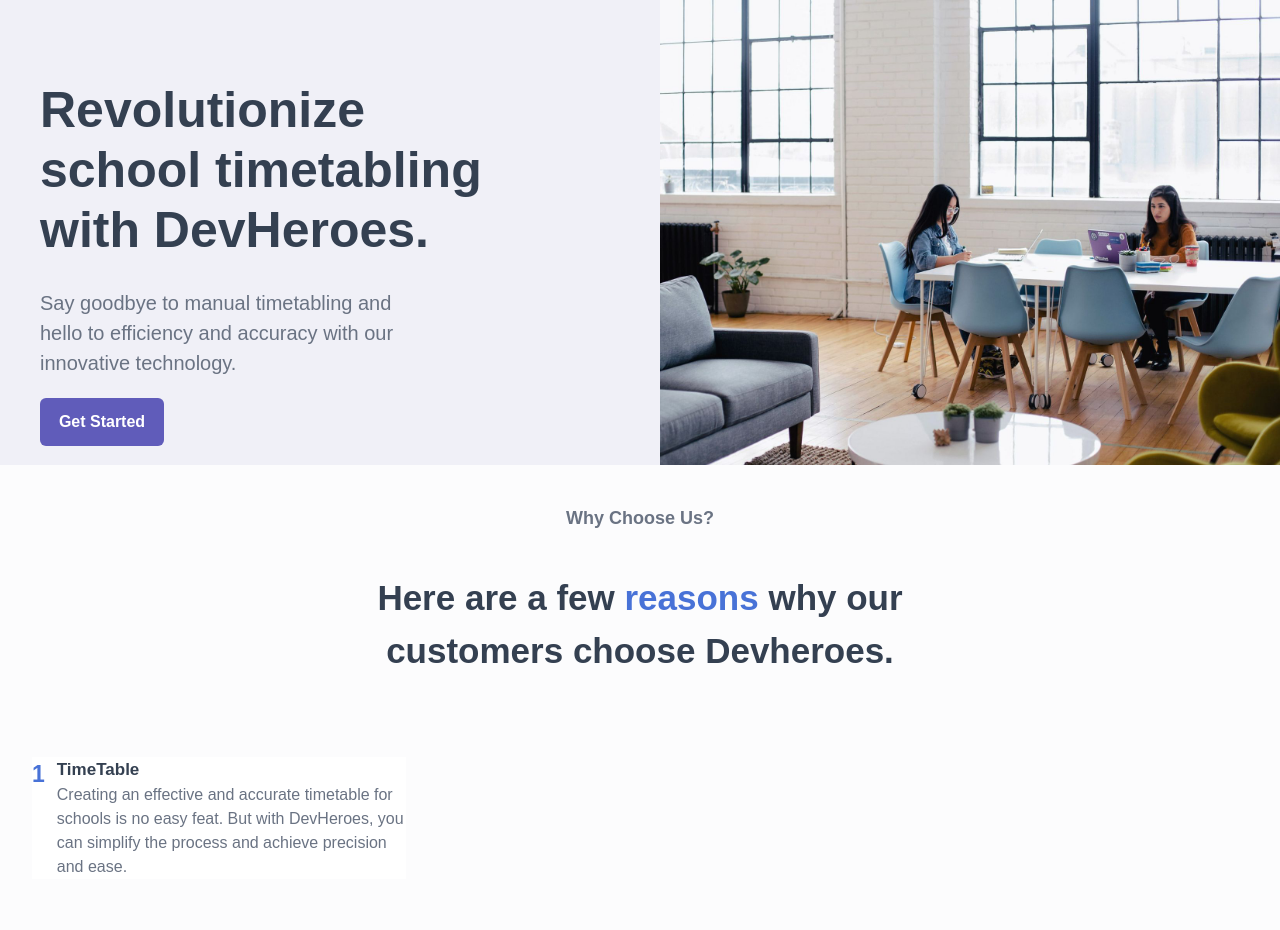
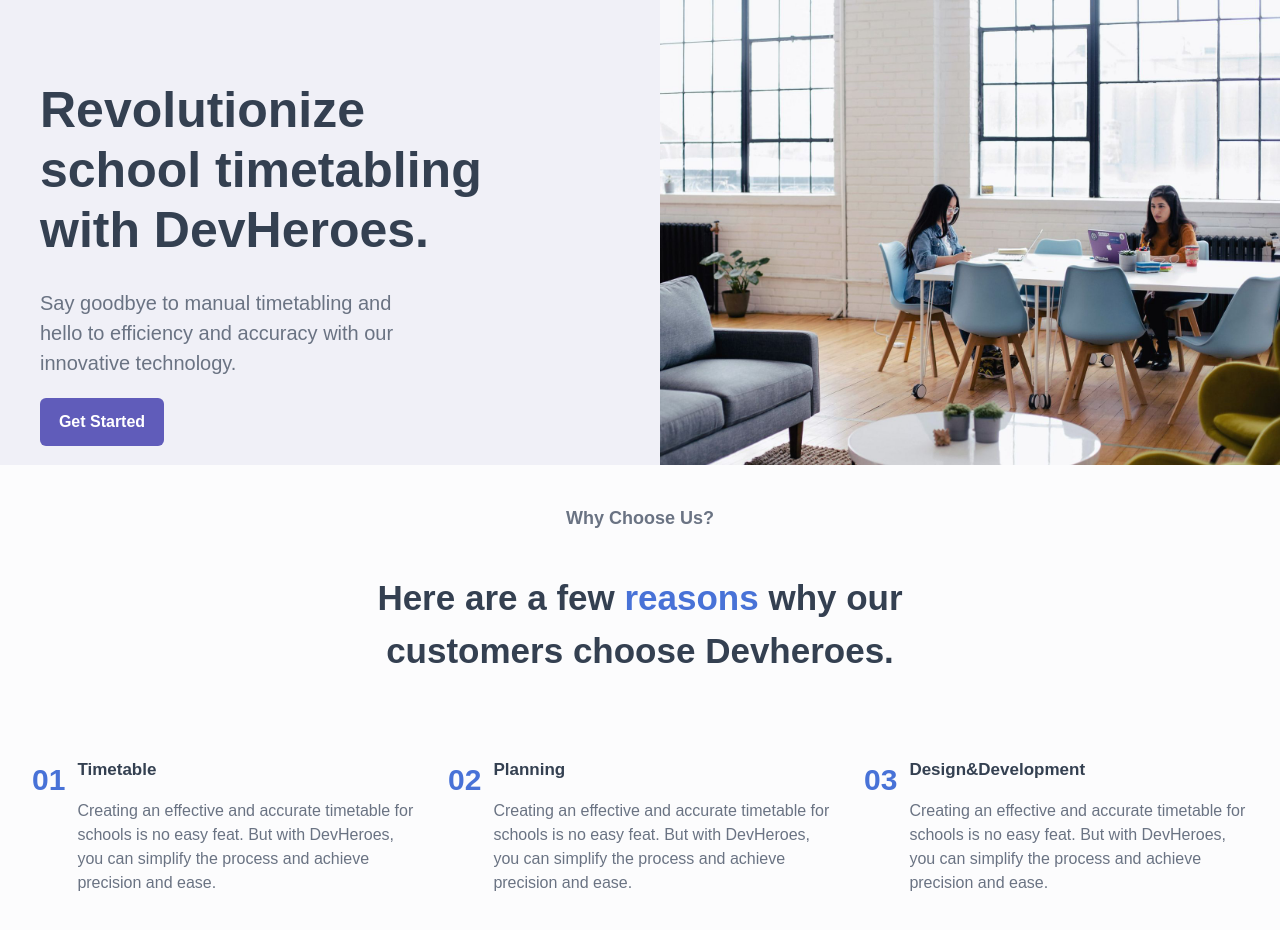
Before and after one commit to luqmantuke/Devheroes, a React (Create React App) app: page / in a window 1280 px wide. Shown: the top 930 px of the page. Built offline with nearby package versions, Linux system fonts and the light colour scheme.

Commit message:
WhyChooseUs refactoring

```diff
--- a/src/components/whychooseus/WhyChooseUs.jsx
+++ b/src/components/whychooseus/WhyChooseUs.jsx
@@ -1,9 +1,26 @@
 import React from 'react'
 import {Box,Flex,Text,Heading,Image,Button} from '@chakra-ui/react'
+
+const WhyUsFlex = ({number,title,description}) => (<Box>
+
+<Flex pt={{md:'15',lg:'0',sm:'15',base:'15'}} pr={6} direction='row'>
+<Text pr={3} color='brand.blueOne' fontWeight='semibold' fontSize={30}>{number}</Text>
+<Flex  direction='column'>
+<Text  color='brand.blackOne' fontWeight='semibold' fontSize={17}>
+    {title}
+</Text>
+<Text pt={4} color='brand.blackTwo' fontWeight='medium'>
+{description}
+
+</Text>
+</Flex>
+</Flex>
+    </Box>);
 
 const WhyChooseUs = () => {
   return (
    <Box  backgroundColor='brand.whiteTwo' boxSize='container.lg'  width='100%' >
+
 
     <Flex direction='column'>
         <Box textAlign='center' pt={10} >
@@ -16,21 +33,10 @@
         </Box>
 
         <Flex pl={8} pt={20}  direction={{md:'column',lg:'row',sm:'column',base:'column'}}>
-            <Box boxSize='30%' backgroundColor='brand.whiteColor'>
+        <WhyUsFlex number='01' title='Timetable' description="Creating an effective and accurate timetable for schools is no easy feat. But with DevHeroes, you can simplify the process and achieve precision and ease." />
+        <WhyUsFlex number='02' title='Planning' description="Creating an effective and accurate timetable for schools is no easy feat. But with DevHeroes, you can simplify the process and achieve precision and ease." />
 
-        <Flex direction='row'>
-        <Text pr={3} color='brand.blueOne' fontWeight='semibold' fontSize={23}>1</Text>
-        <Flex  direction='column'>
-        <Text color='brand.blackOne' fontWeight='semibold' fontSize={17}>
-            TimeTable
-        </Text>
-        <Text color='brand.blackTwo' fontWeight='medium'>
-        Creating an effective and accurate timetable for schools is no easy feat. But with DevHeroes, you can simplify the process and achieve precision and ease.
-
-        </Text>
-        </Flex>
-        </Flex>
-            </Box>
+        <WhyUsFlex number='03' title='Design&Development' description="Creating an effective and accurate timetable for schools is no easy feat. But with DevHeroes, you can simplify the process and achieve precision and ease." />
         </Flex>
     </Flex>
 
```
